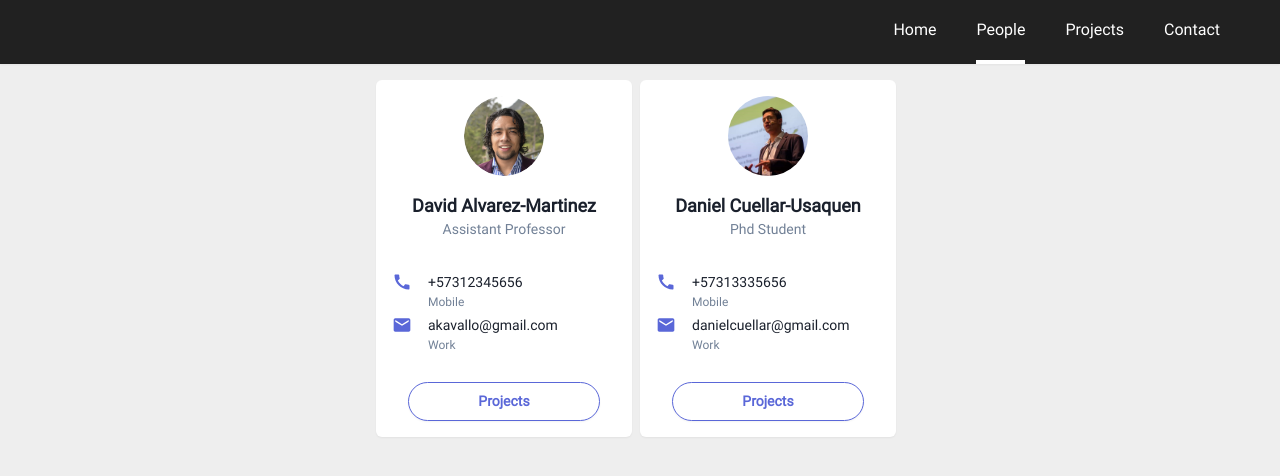
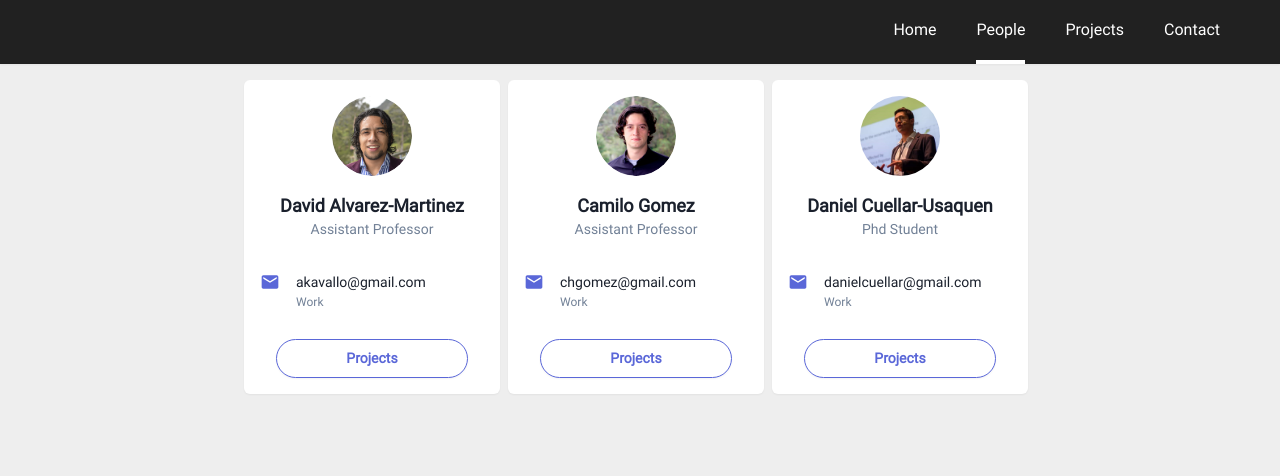
Before and after one commit to lejoss/opentech, a React (Create React App) app in the folder frontend/: page /people in a window 1280 px wide. Shown: the top 476 px of the page. Built offline with nearby package versions, Linux system fonts and the light colour scheme.

Commit message:
clean for production build v0

```diff
--- a/frontend/public/data/api.json
+++ b/frontend/public/data/api.json
@@ -10,12 +10,21 @@
 				"phone": "+57312345656",
 				"email": "akavallo@gmail.com",
 				"img": "/images/dave.png",
+				"projects": [1]
+			},
+			{
+				"id": 2,
+				"name": "Camilo Gomez",
+				"jobTitle": "Assistant Professor",
+				"phone": "+57311345556",
+				"email": "chgomez@gmail.com",
+				"img": "/images/milo.png",
 				"projects": [
 					1
 				]
 			},
 			{
-				"id": 2,
+				"id": 3,
 				"name": "Daniel Cuellar-Usaquen",
 				"jobTitle": "Phd Student",
 				"phone": "+57313335656",
@@ -37,10 +46,7 @@
 				"description": "(TPP) considers a set of products to be purchased and a set of markets that offer the products at different prices.",
 				"img": "/images/tpp.jpeg",
 				"type": "routing",
-				"people": [
-					1,
-					2
-				]
+				"people": [1, 2, 3]
 			}
 		]
 	},
--- a/frontend/public/index.html
+++ b/frontend/public/index.html
@@ -8,7 +8,6 @@
   <meta name="theme-color" content="#000000" />
   <meta name="description" content="Web site created using create-react-app" />
 
-  <!-- <link rel="apple-touch-icon" href="%PUBLIC_URL%/logo192.png" /> -->
   <!--
       manifest.json provides metadata used when your web app is installed on a
       user's mobile device or desktop. See https://developers.google.com/web/fundamentals/web-app-manifest/
--- a/frontend/src/components/Home/index.js
+++ b/frontend/src/components/Home/index.js
@@ -17,7 +17,7 @@ function RecentProjects(arr, people) {
 
 function Banner() {
 	return (
-		<div style={{ backgroundColor: "#fafafa" }} className="flex flex-col items-center p-12 bg-white rounded sm:shadow-sm mb-10 2xl:mx-64">
+		<div className="flex flex-col items-center p-12 bg-white rounded sm:shadow-sm mb-10 2xl:mx-64">
 			<img className="w-64 h-64 opacity-75" src="/images/logo.png" alt="logo" />
 			<p className="mt-4 text-xl text-center font-light sm:px-10 sm:text-justify lg:text-center leading-relaxed tracking-wide">Opentechs is a repository of projects developed by the group of people posted on the website. Here you will find the latest works created by our team along with complementary information on each project.</p>
 		</div>
--- a/frontend/src/components/People/ProfileCard.js
+++ b/frontend/src/components/People/ProfileCard.js
@@ -11,7 +11,7 @@ function ProfileCard({ person }) {
 				<p className="text-center font-light mb-8 text-sm text-gray-600 font-light">{person.jobTitle || ''}</p>
 			</div>
 			<div className="mx-4">
-				<div className="flex items-start ml-0 mb-1">
+				<div className="hidden flex items-start ml-0 mb-1">
 					<img className="mr-4" src="/images/call.svg" alt="contact pbx" />
 					<div className="">
 						<p className="text-sm font-light">{person.phone || ''}</p>
--- a/frontend/src/components/Projects/ProjectDetail.js
+++ b/frontend/src/components/Projects/ProjectDetail.js
@@ -1,12 +1,12 @@
 import React from 'react';
-import { Link, useRouteMatch, useParams } from 'react-router-dom';
+import { Link } from 'react-router-dom';
 
 function Introduction() {
 	return (
 		<div className="m-1">
 			<p className="flex flex-col items-center sm:w-56 float-right sm:ml-4">
 				<img className="sm:w-56 h-48 " src="/images/tpp.png" alt="tpp" />
-				<p className="italic leading-relaxed font-light text-xs text-gray-700 mb-4 sm:mb-0">Fig 1. Different decisions for the TPP in a layered structure. Picture source: Manerba, D., Mansini, R., & Riera-Ledesma, J. (2017). The traveling purchaser problem and its variants. EJOR, 259(1), 1-18.</p>
+				<span className="italic leading-relaxed font-light text-xs text-gray-700 mb-4 sm:mb-0">Fig 1. Different decisions for the TPP in a layered structure. Picture source: Manerba, D., Mansini, R., & Riera-Ledesma, J. (2017). The traveling purchaser problem and its variants. EJOR, 259(1), 1-18.</span>
 			</p>
 
 			<p className="leading-relaxed font-light mb-4 md:text-left ">The Traveling Purchaser Problem (TPP) considers a set of products to be purchased and a set
@@ -32,11 +32,6 @@ function Introduction() {
 
 	)
 }
-
-
-function Description() {
-	return <h1>problem description</h1>
-};
 
 function Results() {
 	return (
@@ -125,9 +120,8 @@ function Results() {
 
 
 function ProjectDetail({ projects }) {
-	let { path, url } = useRouteMatch();
-	let { projectId } = useParams();
-	const projectDetail = projects[projectId] || {};
+	// let { projectId } = useParams();
+	// const projectDetail = projects[projectId] || {};
 
 	return (
 		<main className="overflow-auto">
```
Also changed, not shown: frontend/public/manifest.json.
